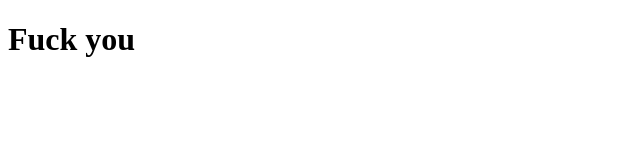
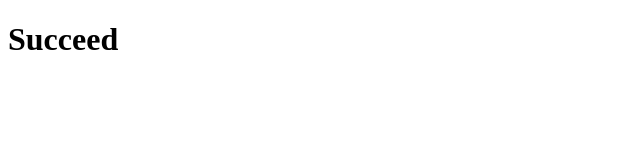
Before and after one commit to SuzukiSoichiro/gaku, a plain HTML site: page link.html in a window 1280 px wide. Shown: the full height of the page, 0-640 px from the left. Drawn offline with Linux system fonts and the light colour scheme.

Commit message:
Update link.html

```diff
--- a/link.html
+++ b/link.html
@@ -4,6 +4,6 @@
   <meta charset="utf-8">
 </head>
 <body>
-  <h1>Fuck you</h1>
+  <h1>Succeed</h1>
 </body>
 </html>
```
